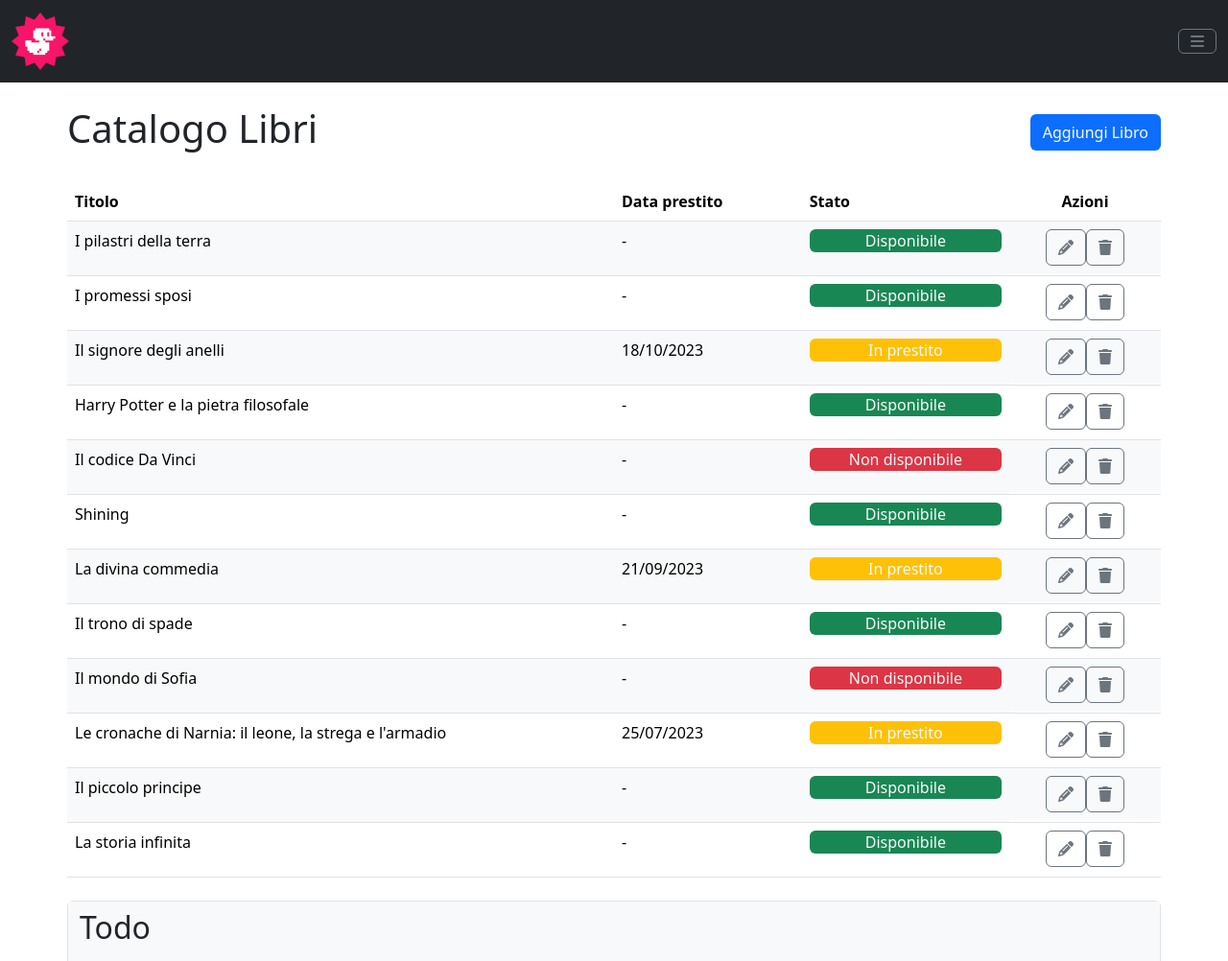
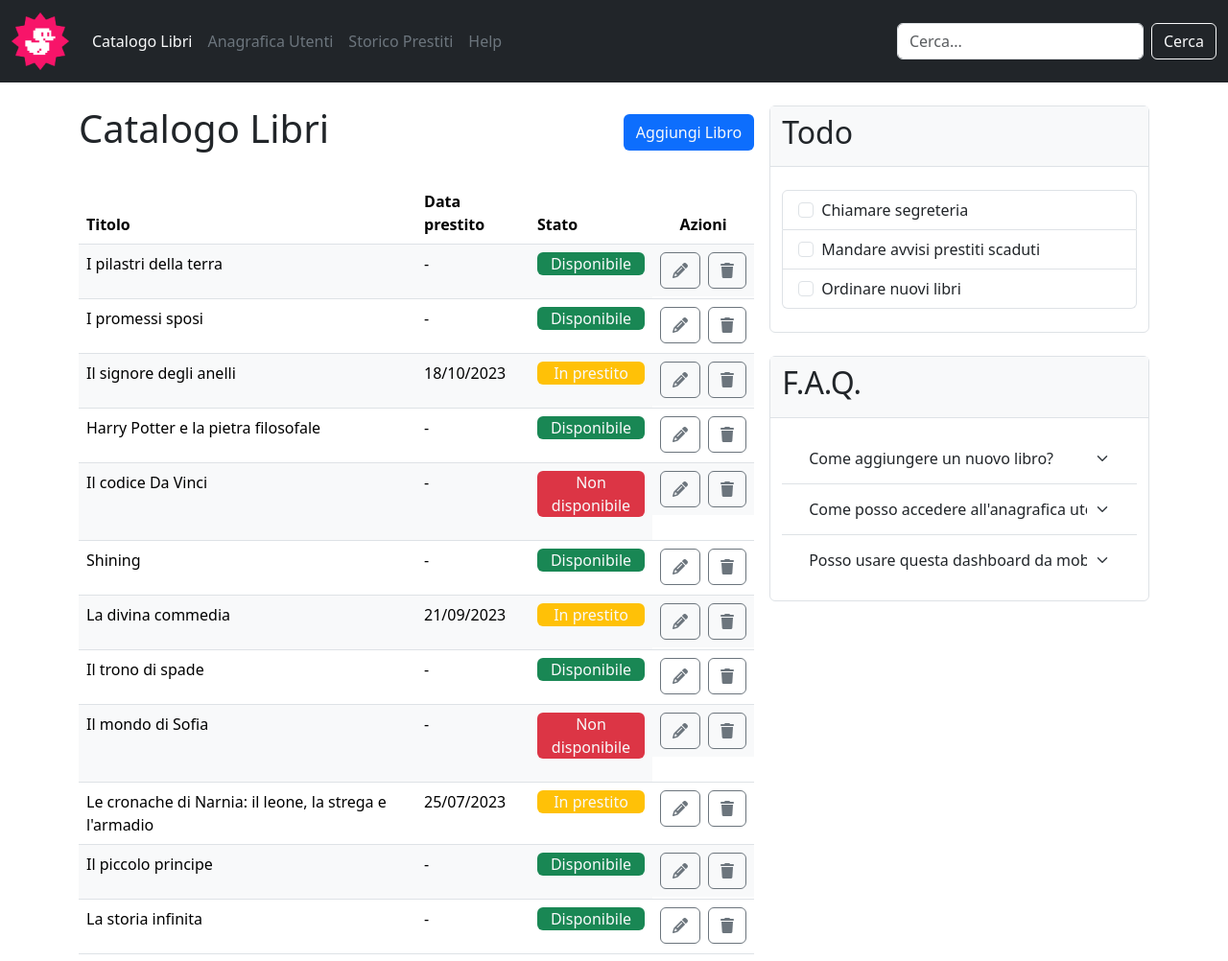
Before and after one commit to brian-tura/html-css-bootstrap-dashboard, a plain HTML site: page index.html in a window 1280 px wide. Shown: the top 1002 px of the page at 96% size. Drawn offline with nearby package versions, Linux system fonts and the light colour scheme.

Commit message:
[FEAT] Responsive large layout done

```diff
--- a/index.html
+++ b/index.html
@@ -10,17 +10,39 @@
 </head>
 <body>
     <header class="bg-dark">
-        <nav class="navbar">
+        <nav class="navbar navbar-expand-lg">
             <div class="container-fluid">
                 <a class="navbar-brand" href="#">
                     <img src="./img/duck.png" alt="">
                 </a>
+                <div class="collapse navbar-collapse">
+                    <ul class="navbar-nav">
+                        <li class="nav-item">
+                            <a class="nav-link active text-light" aria-current="page" href="#">Catalogo Libri</a>
+                        </li>
+                        <li class="nav-item">
+                            <a class="nav-link text-secondary">Anagrafica Utenti</a>
+                        </li>
+                        <li class="nav-item">
+                            <a class="nav-link text-secondary">Storico Prestiti</a>
+                        </li>
+                        <li class="nav-item">
+                            <a class="nav-link text-secondary">Help</a>
+                        </li>
+                    </ul>
+                </div>
+                <div class="d-lg-none">
                     <button type="button" class="btn btn-outline-secondary py-0"><i class="fa-solid fa-bars"></i></button>
+                </div>
+                <div class="d-none d-lg-flex gap-2">
+                    <input type="text" class="form-control" placeholder="Cerca...">
+                    <button type="button" class="btn btn-outline-light">Cerca</button>
+                </div>
             </div>
         </nav>
     </header>
-    <main>
-        <!-- Titolo -->
+    <main class="d-lg-flex container gap-3">
+        <div class="">
             <div class="container p-0">
                 <div class="row d-flex align-items-center my-4 ">
                     <div class="col"><h1>Catalogo Libri</h1></div>
@@ -48,7 +70,7 @@
                             <td class="text-center">
                                 <p class="bg-success text-light rounded">Disponibile</p>
                             </td>
-                        <td class="d-flex justify-content-center">
+                            <td class="d-flex justify-content-center gap-2">
                                 <button class="btn btn-outline-secondary"><i class="fa-solid fa-pencil"></i></button>
                                 <button class="btn btn-outline-secondary"><i class="fa-solid fa-trash"></i></button>
                             </td>
@@ -60,7 +82,7 @@
                             <td class="text-center">
                                 <p class="bg-success text-light rounded">Disponibile</p>
                             </td>
-                        <td class="d-flex justify-content-center">
+                            <td class="d-flex justify-content-center gap-2">
                                 <button class="btn btn-outline-secondary"><i class="fa-solid fa-pencil"></i></button>
                                 <button class="btn btn-outline-secondary"><i class="fa-solid fa-trash"></i></button>
                             </td>
@@ -72,7 +94,7 @@
                             <td class="text-center">
                                 <p class="bg-warning text-light rounded">In prestito</p>
                             </td>
-                        <td class="d-flex justify-content-center">
+                            <td class="d-flex justify-content-center gap-2">
                                 <button class="btn btn-outline-secondary"><i class="fa-solid fa-pencil"></i></button>
                                 <button class="btn btn-outline-secondary"><i class="fa-solid fa-trash"></i></button>
                             </td>
@@ -84,7 +106,7 @@
                             <td class="text-center">
                                 <p class="bg-success text-light rounded">Disponibile</p>
                             </td>
-                        <td class="d-flex justify-content-center">
+                            <td class="d-flex justify-content-center gap-2">
                                 <button class="btn btn-outline-secondary"><i class="fa-solid fa-pencil"></i></button>
                                 <button class="btn btn-outline-secondary"><i class="fa-solid fa-trash"></i></button>
                             </td>
@@ -96,7 +118,7 @@
                             <td class="text-center">
                                 <p class="bg-danger text-light rounded">Non disponibile</p>
                             </td>
-                        <td class="d-flex justify-content-center">
+                            <td class="d-flex justify-content-center gap-2">
                                 <button class="btn btn-outline-secondary"><i class="fa-solid fa-pencil"></i></button>
                                 <button class="btn btn-outline-secondary"><i class="fa-solid fa-trash"></i></button>
                             </td>
@@ -108,7 +130,7 @@
                             <td class="text-center">
                                 <p class="bg-success text-light rounded">Disponibile</p>
                             </td>
-                        <td class="d-flex justify-content-center">
+                            <td class="d-flex justify-content-center gap-2">
                                 <button class="btn btn-outline-secondary"><i class="fa-solid fa-pencil"></i></button>
                                 <button class="btn btn-outline-secondary"><i class="fa-solid fa-trash"></i></button>
                             </td>
@@ -120,7 +142,7 @@
                             <td class="text-center">
                                 <p class="bg-warning text-light rounded">In prestito</p>
                             </td>
-                        <td class="d-flex justify-content-center">
+                            <td class="d-flex justify-content-center gap-2">
                                 <button class="btn btn-outline-secondary"><i class="fa-solid fa-pencil"></i></button>
                                 <button class="btn btn-outline-secondary"><i class="fa-solid fa-trash"></i></button>
                             </td>
@@ -132,7 +154,7 @@
                             <td class="text-center">
                                 <p class="bg-success text-light rounded">Disponibile</p>
                             </td>
-                        <td class="d-flex justify-content-center">
+                            <td class="d-flex justify-content-center gap-2">
                                 <button class="btn btn-outline-secondary"><i class="fa-solid fa-pencil"></i></button>
                                 <button class="btn btn-outline-secondary"><i class="fa-solid fa-trash"></i></button>
                             </td>
@@ -144,7 +166,7 @@
                             <td class="text-center">
                                 <p class="bg-danger text-light rounded">Non disponibile</p>
                             </td>
-                        <td class="d-flex justify-content-center">
+                            <td class="d-flex justify-content-center gap-2">
                                 <button class="btn btn-outline-secondary"><i class="fa-solid fa-pencil"></i></button>
                                 <button class="btn btn-outline-secondary"><i class="fa-solid fa-trash"></i></button>
                             </td>
@@ -156,7 +178,7 @@
                             <td class="text-center">
                                 <p class="bg-warning text-light rounded">In prestito</p>
                             </td>
-                        <td class="d-flex justify-content-center">
+                            <td class="d-flex justify-content-center gap-2">
                                 <button class="btn btn-outline-secondary"><i class="fa-solid fa-pencil"></i></button>
                                 <button class="btn btn-outline-secondary"><i class="fa-solid fa-trash"></i></button>
                             </td>
@@ -168,7 +190,7 @@
                             <td class="text-center">
                                 <p class="bg-success text-light rounded">Disponibile</p>
                             </td>
-                        <td class="d-flex justify-content-center">
+                            <td class="d-flex justify-content-center gap-2">
                                 <button class="btn btn-outline-secondary"><i class="fa-solid fa-pencil"></i></button>
                                 <button class="btn btn-outline-secondary"><i class="fa-solid fa-trash"></i></button>
                             </td>
@@ -180,7 +202,7 @@
                             <td class="text-center">
                                 <p class="bg-success text-light rounded">Disponibile</p>
                             </td>
-                        <td class="d-flex justify-content-center">
+                            <td class="d-flex justify-content-center gap-2">
                                 <button class="btn btn-outline-secondary"><i class="fa-solid fa-pencil"></i></button>
                                 <button class="btn btn-outline-secondary"><i class="fa-solid fa-trash"></i></button>
                             </td>
@@ -188,8 +210,10 @@
                     </tbody>
                 </table>
             </div>
+        </div>
 
         <!-- Todo list -->
+        <div class="">
             <div class="container border rounded my-4">
                 <div class="row border-bottom bg-light">
                     <div class="col py-2"><h2>Todo</h2></div>
@@ -209,15 +233,12 @@
                     </li>
                 </ul>
             </div>
-    </main>
-    <footer>
-
             <!-- FAQ -->
-        <div class="container border rounded">
+            <div class="container border rounded mb-3">
                 <div class="row border-bottom bg-light">
                     <div class="col py-2"><h2>F.A.Q.</h2></div>
                 </div>
-            <ul class="list-group my-4">
+                <ul class="list-group my-3">
                     <li class="list-group-item border-0 border-bottom">
                         <select class="form-select border-0" aria-label="Default select example">
                             <option selected>Come aggiungere un nuovo libro?</option>
@@ -228,15 +249,16 @@
                             <option selected>Come posso accedere all'anagrafica utenti?</option>
                         </select>
                     </li>
-                <li class="list-group-item border-0 border-bottom">
+                    <li class="list-group-item border-0">
                         <select class="form-select border-0" aria-label="Default select example">
                             <option selected>Posso usare questa dashboard da mobile?</option>
                         </select>
                     </li>
                 </ul>
             </div>
-    </footer>
+        </div>
 
+    </main>
 
     <script src="https://cdn.jsdelivr.net/npm/bootstrap@5.3.3/dist/js/bootstrap.bundle.min.js" integrity="sha384-YvpcrYf0tY3lHB60NNkmXc5s9fDVZLESaAA55NDzOxhy9GkcIdslK1eN7N6jIeHz" crossorigin="anonymous"></script>
 </body>
```
Lines whose indentation alone changed are shown as unchanged.
